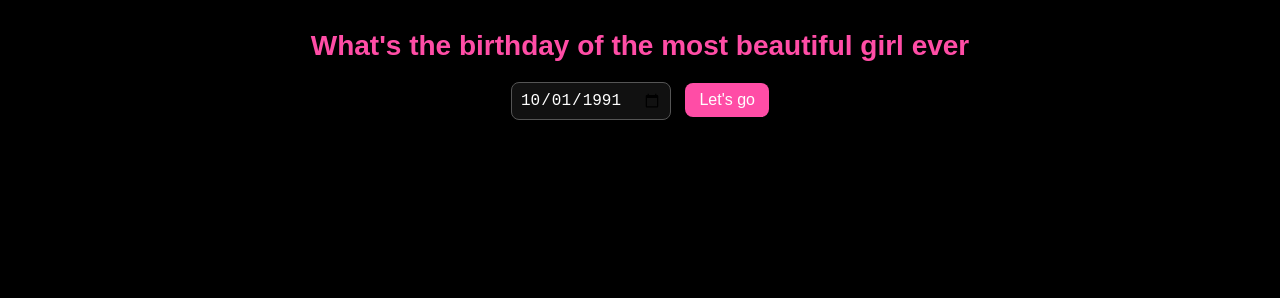
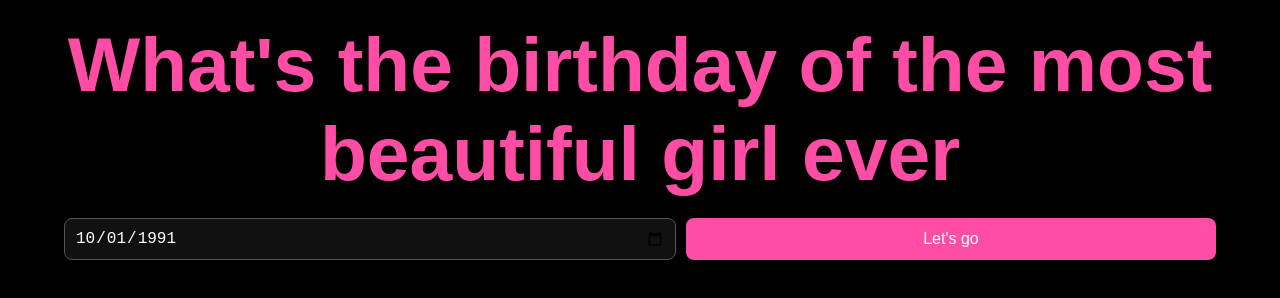
Before and after one commit to essahussein/Tantoon-, a plain HTML site: page index.html in a window 1280 px wide. Drawn offline with Linux system fonts and the light colour scheme.

Commit message:
Update index.html

```diff
--- a/index.html
+++ b/index.html
@@ -2,6 +2,7 @@
 <html lang="en">
 <head>
   <meta charset="UTF-8">
+  <meta name="viewport" content="width=device-width, initial-scale=1.0">
   <title>Birthday Surprise</title>
   <style>
     body {
@@ -15,27 +16,33 @@
     }
 
     h1 {
-      margin-top: 30px;
-      font-size: 28px;
+      margin: 20px;
+      font-size: 6vw; /* responsive size */
       color: #ff4da6; /* pink highlight */
     }
 
     .container {
-      margin-top: 20px;
+      margin: 20px auto;
+      display: flex;
+      flex-wrap: wrap;
+      justify-content: center;
+      gap: 10px;
+      max-width: 90%;
     }
 
     input[type="date"] {
-      padding: 8px;
+      padding: 10px;
       border-radius: 8px;
       border: 1px solid #555;
       font-size: 16px;
       background: #111;
       color: #fff;
+      flex: 1 1 180px;
+      min-width: 150px;
     }
 
     button {
-      margin-left: 10px;
-      padding: 8px 14px;
+      padding: 10px 16px;
       border: none;
       border-radius: 8px;
       background: #ff4da6; /* pink button */
@@ -43,6 +50,8 @@
       font-size: 16px;
       cursor: pointer;
       transition: background 0.3s;
+      flex: 1 1 120px;
+      min-width: 120px;
     }
 
     button:hover {
@@ -50,9 +59,10 @@
     }
 
     #image {
-      margin-top: 30px;
+      margin-top: 20px;
       display: none;
-      max-width: 300px;
+      max-width: 90%;
+      height: auto;
       border-radius: 12px;
       box-shadow: 0 0 20px #ff4da6;
     }
@@ -60,7 +70,7 @@
     .emoji {
       position: fixed;
       top: -50px;
-      font-size: 30px;
+      font-size: 28px;
       pointer-events: none;
       animation: fall linear forwards;
     }
```
